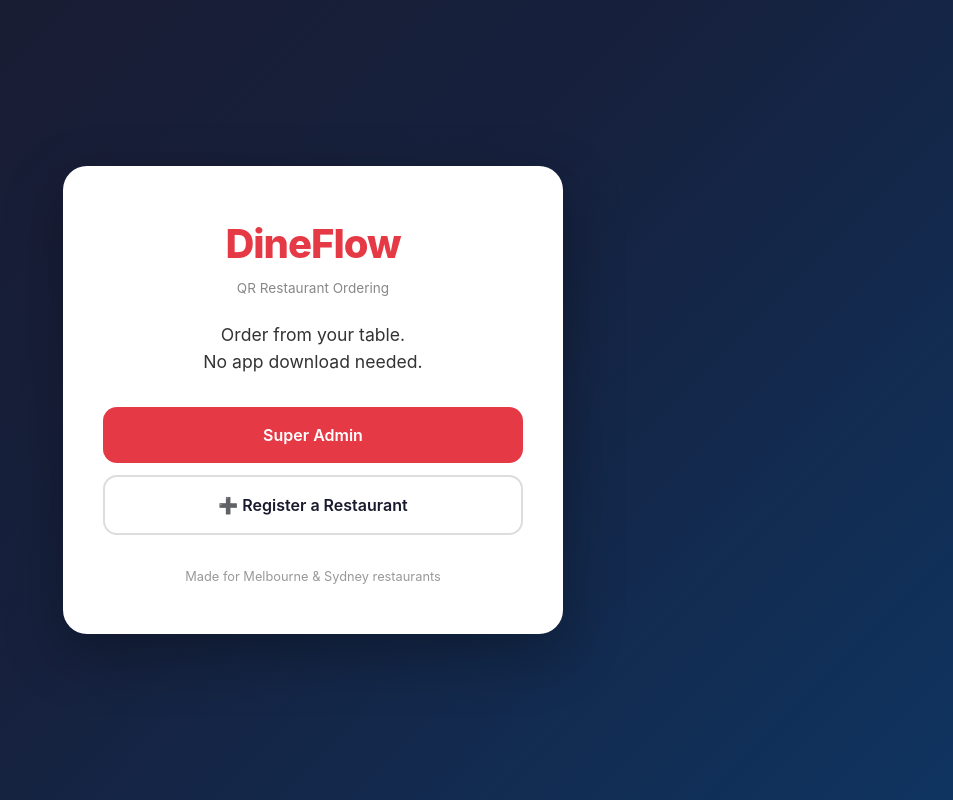
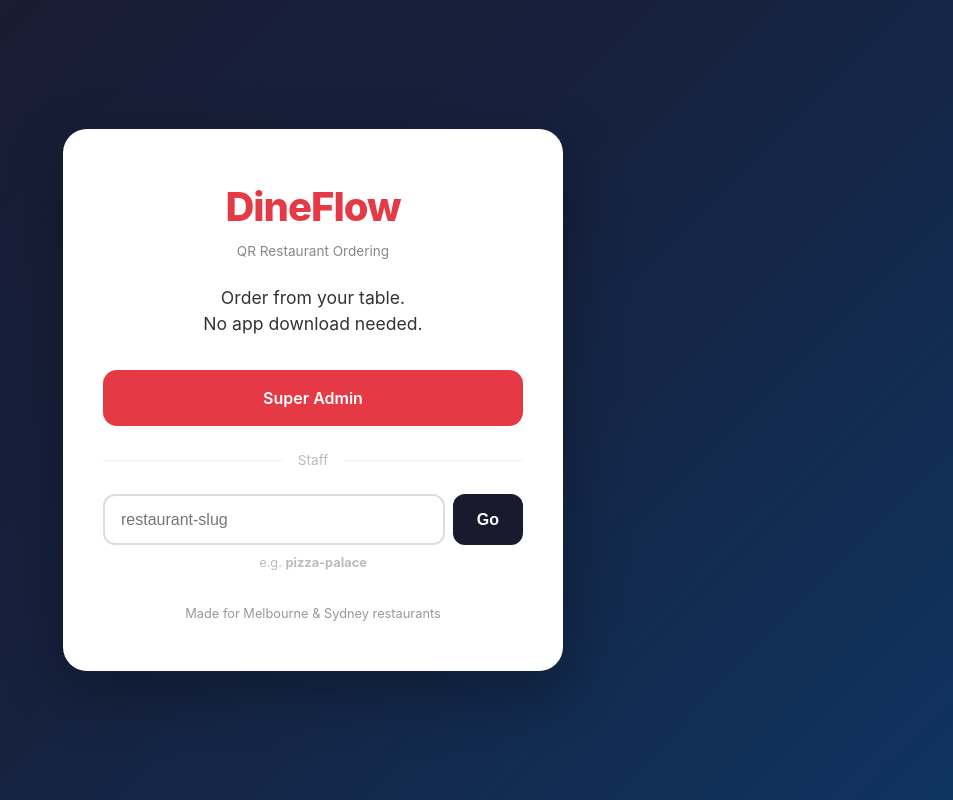
Before and after one commit to siddhant8444/Dine-Flow, a FastAPI app: page / in a window 1280 px wide. Shown: the whole page, without its empty margins (327-1280 px from the left). Run offline with FastAPI, Linux system fonts and the light colour scheme; some libraries are stand-ins or nearby versions.

Commit message:
Hide restaurant list from landing page, add slug-based staff redirect

```diff
--- a/app/main.py
+++ b/app/main.py
@@ -382,12 +382,23 @@ async def staff_ws(slug: str, websocket: WebSocket, db: Session = Depends(get_db
 
 # ─── Landing Page ─────────────────────────────────────────────────────
 
-@app.get("/", response_class=HTMLResponse)
-async def landing(request: Request, db: Session = Depends(get_db)):
+@app.get("/staff/redirect")
+async def staff_redirect(slug: str = ""):
+    if slug:
+        return RedirectResponse(url=f"/{slug}/staff/login")
+    return RedirectResponse(url="/")
+
+
+@app.get("/staff/login")
+async def staff_login_global(request: Request, db: Session = Depends(get_db)):
     restaurants = db.query(Restaurant).all()
-    return templates.TemplateResponse(request, "landing.html", {
+    return templates.TemplateResponse(request, "staff_login.html", {
         "restaurants": restaurants,
     })
+
+@app.get("/", response_class=HTMLResponse)
+async def landing(request: Request):
+    return templates.TemplateResponse(request, "landing.html", {})
 
 
 # ─── Super Admin Routes ───────────────────────────────────────────────
--- a/app/templates/landing.html
+++ b/app/templates/landing.html
@@ -30,27 +30,16 @@ body { background: linear-gradient(135deg, #1a1a2e 0%, #16213e 50%, #0f3460 100%
     <div class="tagline">Order from your table.<br>No app download needed.</div>
 
     <a href="/super-admin/login" class="menu-btn btn-admin">Super Admin</a>
-    <a href="/super-admin/restaurant/new" class="menu-btn btn-outline">➕ Register a Restaurant</a>
 
-    {% if restaurants %}
-    <div class="divider">Registered Restaurants</div>
-    <div class="resto-list">
-        {% for rest in restaurants %}
-        <a href="/{{ rest.slug }}/staff/login">
-            <div>
-                <div class="resto-name">{{ rest.name }}</div>
-                {% if rest.suburb %}
-                <div class="resto-sub">{{ rest.suburb }}</div>
-                {% endif %}
-            </div>
-            <div style="display: flex; align-items: center; gap: 0.75rem;">
-                <span style="font-size: 0.8rem; color: #999;">{{ rest.tables|length }} tables</span>
-                <span class="resto-arrow">→</span>
-            </div>
-        </a>
-        {% endfor %}
+    <div class="divider">Staff</div>
+    <form action="/staff/redirect" method="get" style="display: flex; gap: 0.5rem;">
+        <input type="text" name="slug" placeholder="restaurant-slug" required
+               style="flex: 1; padding: 0.9rem 1rem; border: 2px solid #ddd; border-radius: 12px; font-size: 1rem;">
+        <button type="submit" class="btn" style="padding: 0.9rem 1.5rem; background: #1a1a2e; color: white; border: none; border-radius: 12px; font-size: 1rem; font-weight: 600; cursor: pointer;">Go</button>
+    </form>
+    <div style="font-size: 0.8rem; color: #bbb; margin-top: 0.5rem;">
+        e.g. <strong>pizza-palace</strong>
     </div>
-    {% endif %}
 
     <div class="footer">
         Made for Melbourne & Sydney restaurants
```
